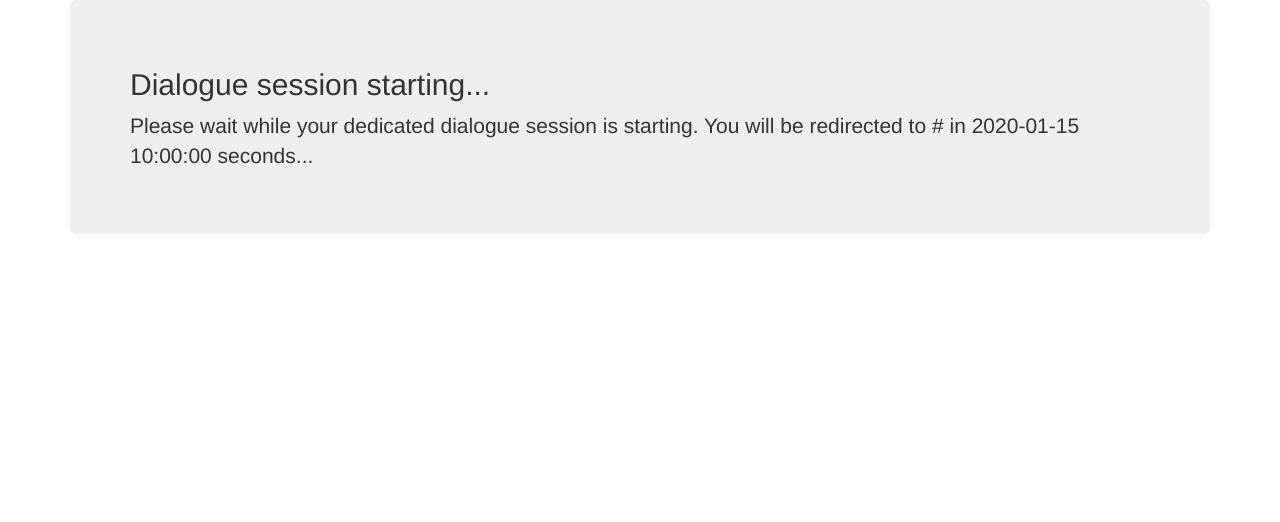
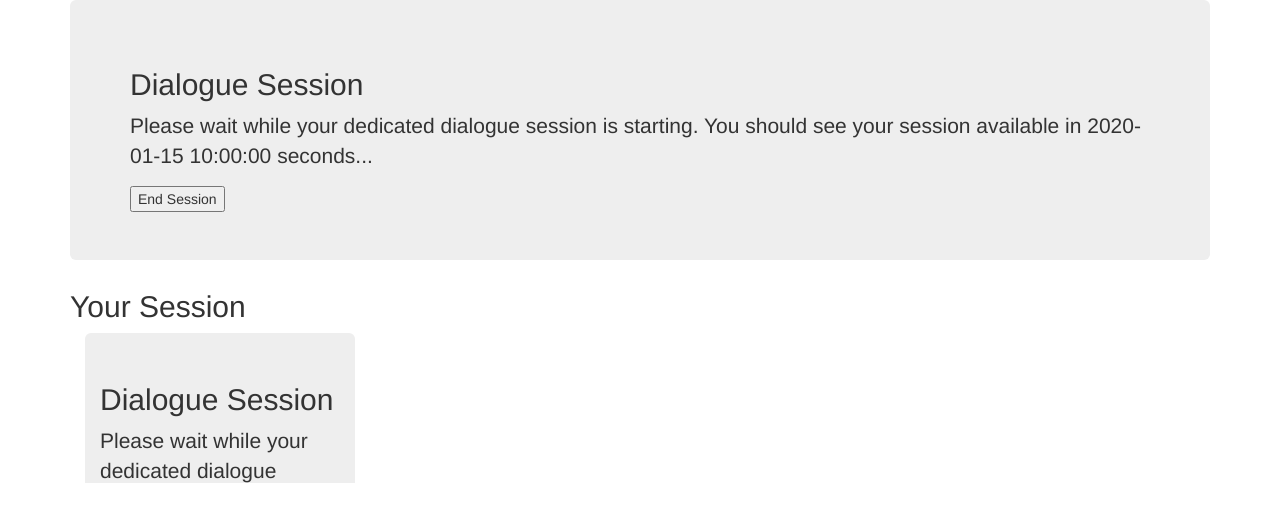
Before and after one commit to bgyori/cwc_integ_service, a Flask app: template templates/launch_dialogue.html in a window 1280 px wide. Shown: the top 522 px of the page. Run offline with Flask 2, Linux system fonts and the light colour scheme; the template is opened without the code that fills it: most values are stand-ins (such as "Sample title", 1, 10 or a date in 2020); some libraries are stand-ins or nearby versions.

Commit message:
Embed dialogue.

```diff
--- a/templates/launch_dialogue.html
+++ b/templates/launch_dialogue.html
@@ -28,13 +28,18 @@
 
 <div class="container">
     <div class="jumbotron">
-        <h2>Dialogue session starting...</h2>
+        <h2>Dialogue Session</h2>
         <p>Please wait while your dedicated dialogue session is starting.
-           You will be redirected to {{dialogue_url}} in
+           You should see your session available in
            <span id="counter">{{time_out}}</span>
            seconds...
         </p>
         <div align="center" id="spinnerelem"></div>
+        <button type="button" onclick="http://{{manager_url}}/end_session?id={{container_id}}">End Session</button>
+    </div>
+    <div>
+        <h2>Your Session</h2>
+        <iframe src={{dialogue_url}} frameborder=0 allowfullscreen></iframe>
     </div>
 </div>
 
```
